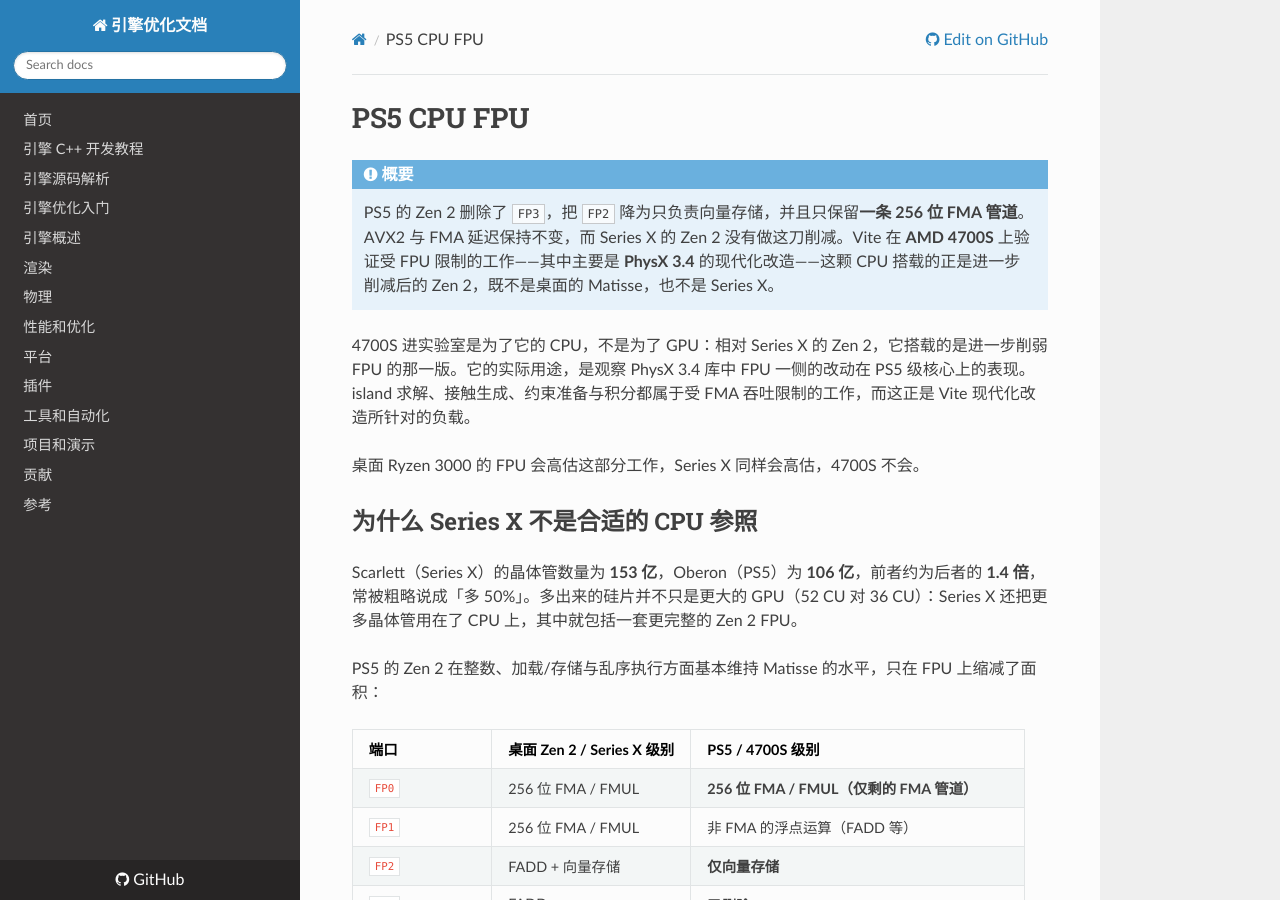
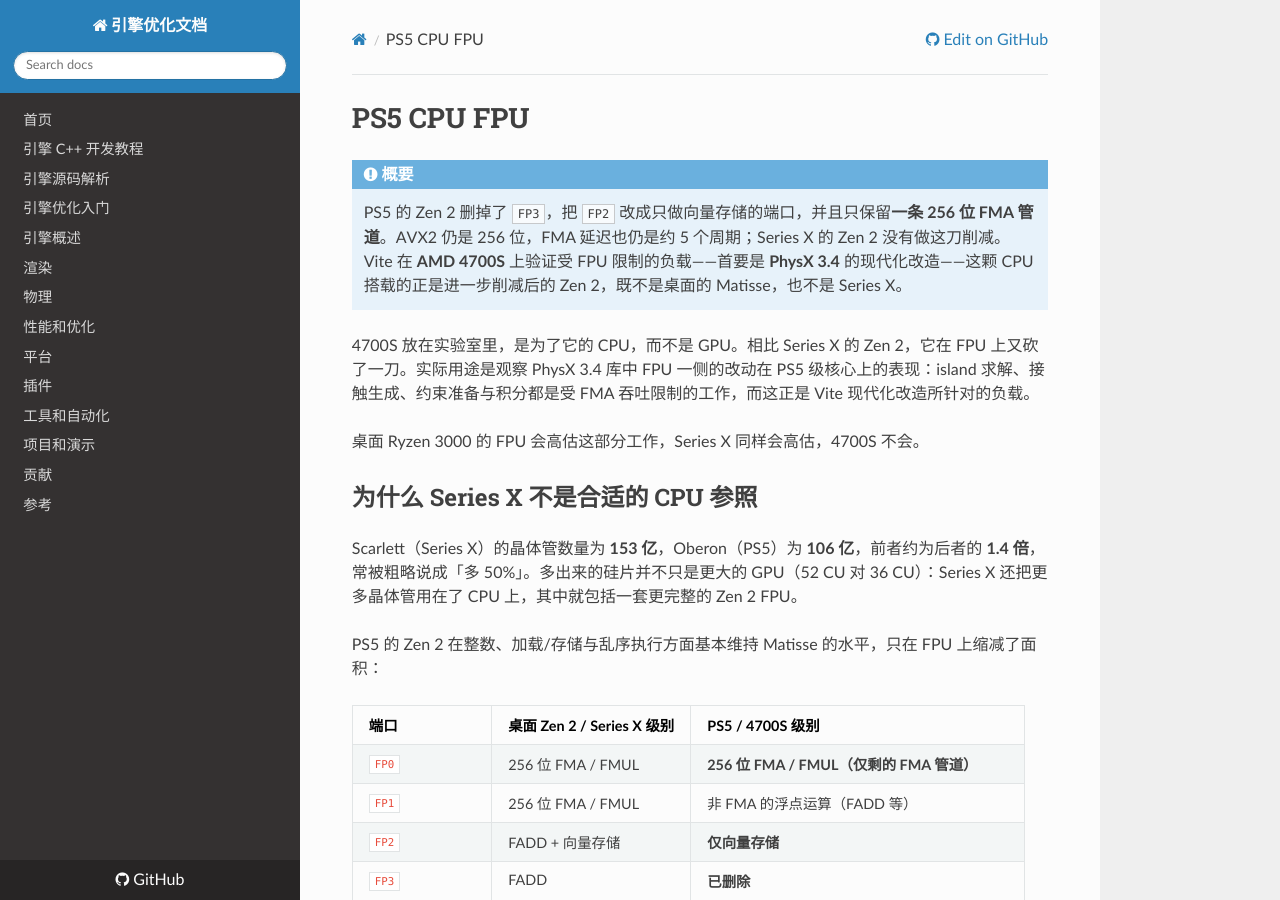
Before and after one commit to OpenHUTB/cpp, an MkDocs documentation site: the page built from docs/optimization/Performance/PS5-CPU-FPU.md, in a window 1280 px wide and 900 px high. Built offline with MkDocs 1.6.1, drawn with Linux system fonts in a browser that asks for light colours; nearby versions of some CDN libraries; a script that is not in the unit is left out.

Commit message:
docs(performance): 拆开「AVX2 与 FMA 延迟」这句病句
AVX2 没有延迟属性，原文意为 AVX2 位宽不变、FMA 延迟不变，分开写；顺带把 4700S 一段的从句拆直。

```diff
--- a/docs/optimization/Performance/PS5-CPU-FPU.md
+++ b/docs/optimization/Performance/PS5-CPU-FPU.md
@@ -1,9 +1,9 @@
 # PS5 CPU FPU
 
 !!! note "概要"
-    PS5 的 Zen 2 删除了 `FP3`，把 `FP2` 降为只负责向量存储，并且只保留**一条 256 位 FMA 管道**。AVX2 与 FMA 延迟保持不变，而 Series X 的 Zen 2 没有做这刀削减。Vite 在 **AMD 4700S** 上验证受 FPU 限制的工作——其中主要是 **PhysX 3.4** 的现代化改造——这颗 CPU 搭载的正是进一步削减后的 Zen 2，既不是桌面的 Matisse，也不是 Series X。
+    PS5 的 Zen 2 删掉了 `FP3`，把 `FP2` 改成只做向量存储的端口，并且只保留**一条 256 位 FMA 管道**。AVX2 仍是 256 位，FMA 延迟也仍是约 5 个周期；Series X 的 Zen 2 没有做这刀削减。Vite 在 **AMD 4700S** 上验证受 FPU 限制的负载——首要是 **PhysX 3.4** 的现代化改造——这颗 CPU 搭载的正是进一步削减后的 Zen 2，既不是桌面的 Matisse，也不是 Series X。
 
-4700S 进实验室是为了它的 CPU，不是为了 GPU：相对 Series X 的 Zen 2，它搭载的是进一步削弱 FPU 的那一版。它的实际用途，是观察 PhysX 3.4 库中 FPU 一侧的改动在 PS5 级核心上的表现。island 求解、接触生成、约束准备与积分都属于受 FMA 吞吐限制的工作，而这正是 Vite 现代化改造所针对的负载。
+4700S 放在实验室里，是为了它的 CPU，而不是 GPU。相比 Series X 的 Zen 2，它在 FPU 上又砍了一刀。实际用途是观察 PhysX 3.4 库中 FPU 一侧的改动在 PS5 级核心上的表现：island 求解、接触生成、约束准备与积分都是受 FMA 吞吐限制的工作，而这正是 Vite 现代化改造所针对的负载。
 
 桌面 Ryzen 3000 的 FPU 会高估这部分工作，Series X 同样会高估，4700S 不会。
 
```
